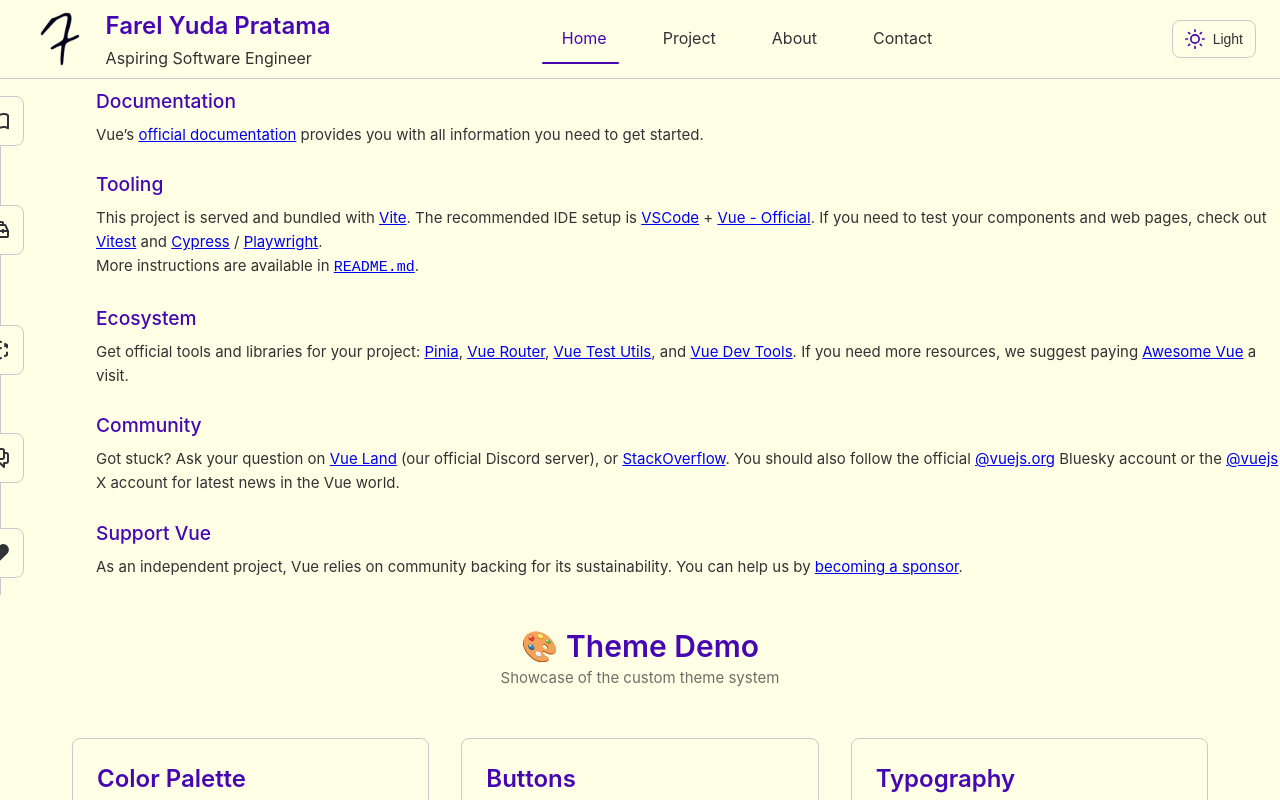
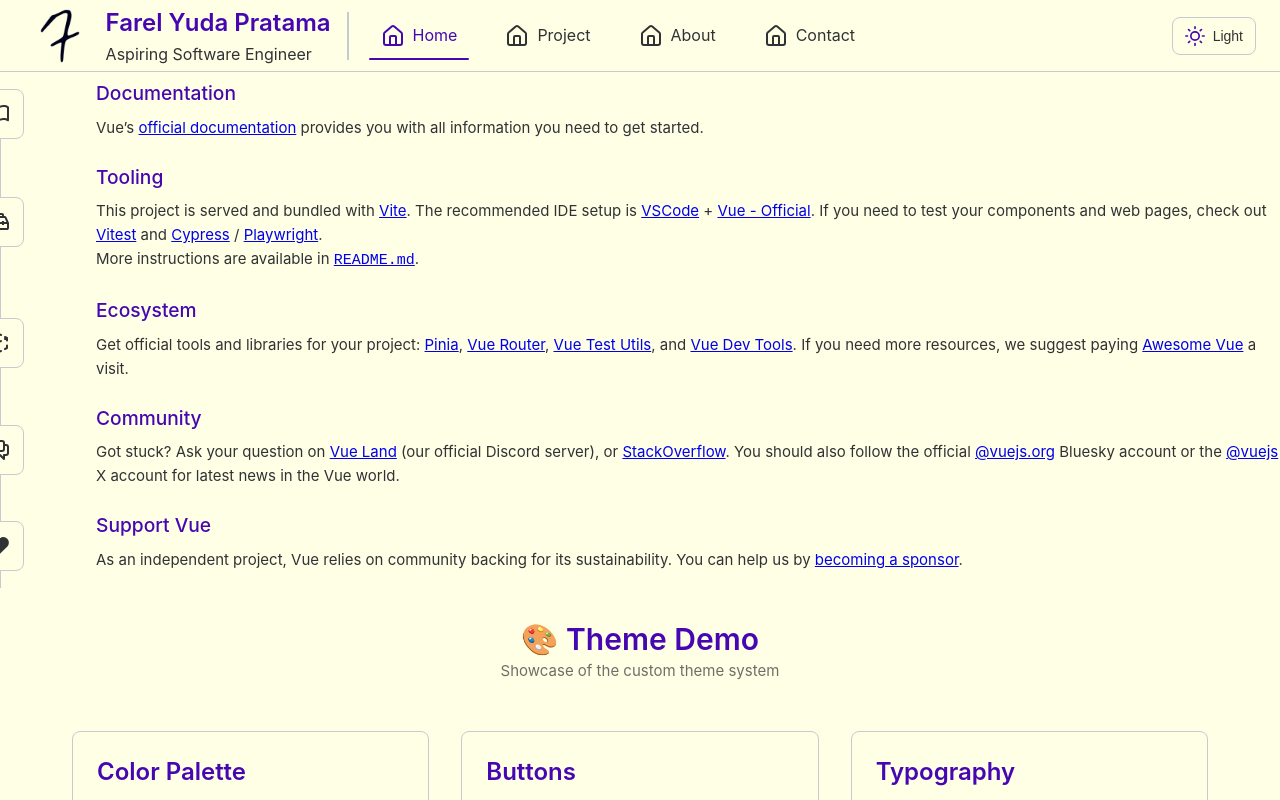
Before and after one commit to farelyudapratama/profile-web, a Vue app: page / in a window 1280 px wide. Shown: the top 800 px of the page. Built offline with nearby package versions, Linux system fonts and the light colour scheme.

Commit message:
Add lucide-vue-next dependency and update navigation icons; refactor router imports

```diff
--- a/package.json
+++ b/package.json
@@ -16,6 +16,7 @@
     "format": "prettier --write src/"
   },
   "dependencies": {
+    "lucide-vue-next": "^0.544.0",
     "pinia": "^3.0.3",
     "vue": "^3.5.18",
     "vue-router": "^4.5.1"
--- a/src/App.vue
+++ b/src/App.vue
@@ -3,16 +3,17 @@
 import { onMounted, nextTick, computed, ref } from 'vue'
 import { useThemeStore } from './stores/theme'
 import ThemeToggle from './components/ThemeToggle.vue'
+import { House } from 'lucide-vue-next'
 
 const themeStore = useThemeStore()
 const route = useRoute()
 
 // Navigation items
 const navItems = ref([
-  { name: 'Home', path: '/', icon: 'fas fa-home' },
-  { name: 'Project', path: '/projects', icon: 'fas fa-project-diagram' },
-  { name: 'About', path: '/about', icon: 'fas fa-user' },
-  { name: 'Contact', path: '/contact', icon: 'fas fa-envelope' },
+  { name: 'Home', path: '/', icon: House },
+  { name: 'Project', path: '/projects', icon: House },
+  { name: 'About', path: '/about', icon: House },
+  { name: 'Contact', path: '/#contact', icon: House },
 ])
 // Computed property to determine if a nav item is active
 const isActive = (path: string): boolean => {
@@ -42,6 +43,9 @@
       </div>
     </div>
 
+    <!-- Divider -->
+    <div class="divider"></div>
+
     <!-- Navigation Links -->
     <div class="nav-links">
       <RouterLink
@@ -50,7 +54,7 @@
         :to="item.path"
         :class="['nav-item', { active: isActive(item.path) }]"
       >
-        <i :class="item.icon"></i>
+        <component :is="item.icon" />
         <span>{{ item.name }}</span>
       </RouterLink>
     </div>
@@ -65,7 +69,7 @@
 <style scoped>
 .navbar {
   display: flex;
-  justify-content: space-between;
+  justify-content: flex-start;
   align-items: center;
   background: var(--color-background);
   color: var(--color-text);
@@ -75,12 +79,14 @@
   z-index: 50;
   border-bottom: 1px solid var(--color-border);
   transition: all 0.3s ease;
+  max-height: 4.5rem;
 }
 
 .logo {
   display: flex;
   align-items: center;
   gap: 0.6rem;
+  margin-right: 1rem;
 }
 
 .logo-img {
@@ -102,10 +108,16 @@
   transition: color 0.3s ease;
 }
 
+.divider {
+  height: 3rem;
+  width: 2px;
+  margin-right: 20px;
+}
+
 .nav-links {
   display: flex;
   gap: 1.5rem;
-  margin-right: 1rem;
+  margin-right: auto;
 }
 
 .nav-item {
--- a/src/assets/base.css
+++ b/src/assets/base.css
@@ -334,9 +334,7 @@
 
 /* Divider */
 .divider {
-  height: 1px;
   background-color: var(--color-border);
-  margin: 1.5rem 0;
 }
 
 /* Theme transition classes */
```
Also changed, not shown: src/router/index.ts (+4 -4 lines), 1 other file (tests, documents, lock files or other folders).
